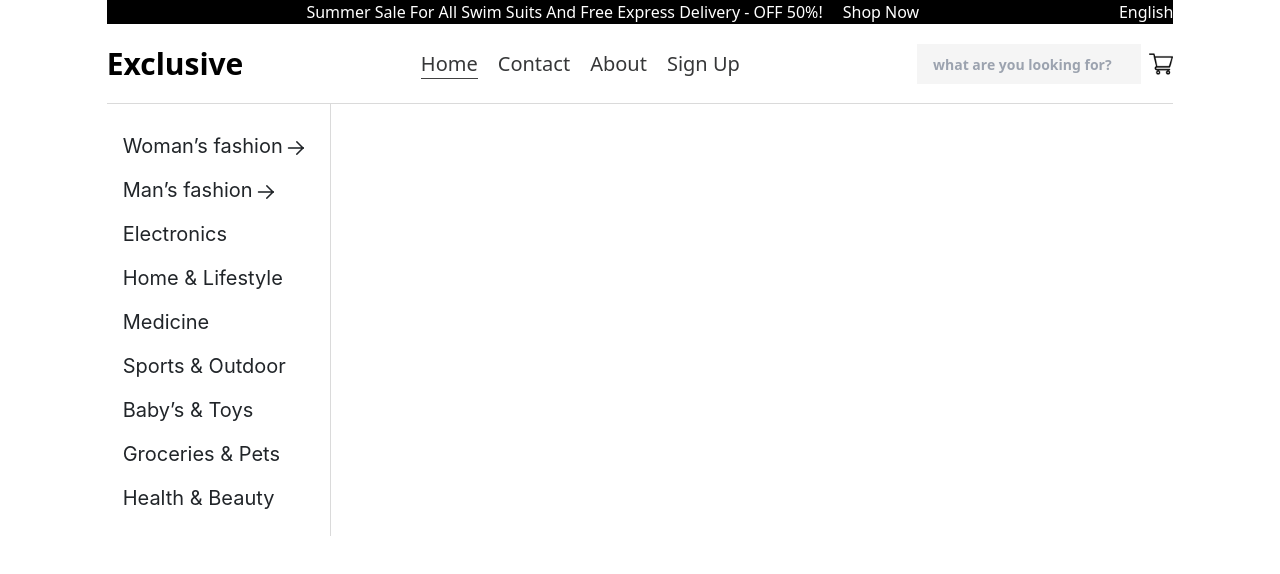
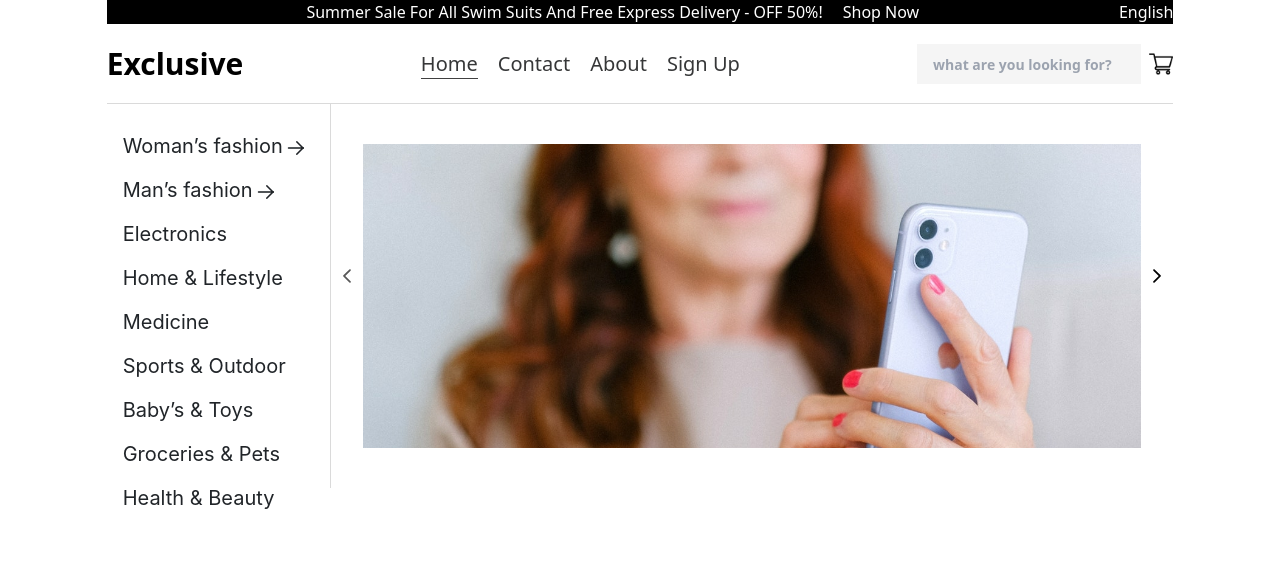
Before and after one commit to Tomo233/E-commerce, a React (Vite) app: page / in a window 1280 px wide. Shown: the top 574 px of the page. Built offline with nearby package versions, Linux system fonts and the light colour scheme.

Commit message:
carousel added (need update)

```diff
--- /dev/null
+++ b/src/components/HeroCarousel.jsx
@@ -0,0 +1,29 @@
+import { Carousel } from "primereact/carousel";
+import "primereact/resources/primereact.min.css";
+import "primereact/resources/themes/saga-blue/theme.css";
+import "primeicons/primeicons.css";
+import images from "../assets/images.jpg";
+
+function HeroCarousel() {
+  const items = [
+    {
+      src: "../assets/images",
+      alt: "Image 1",
+    },
+    { src: "path/to/image2.jpg", alt: "Image 2" },
+    { src: "path/to/image3.jpg", alt: "Image 3" },
+  ];
+  return (
+    <Carousel
+      value={items}
+      className=""
+      itemTemplate={(item) => (
+        <div className="mt-10">
+          <img src={images} alt={item.alt} />
+        </div>
+      )}
+    />
+  );
+}
+
+export default HeroCarousel;
--- a/src/components/HeroSection.jsx
+++ b/src/components/HeroSection.jsx
@@ -1,9 +1,11 @@
+import HeroCarousel from "./HeroCarousel";
 import ProductNavigation from "./ProductNavigation";
 
 function HeroSection() {
   return (
-    <section className="h-96">
+    <section className="h-96 flex justify-between">
       <ProductNavigation />
+      <HeroCarousel />
     </section>
   );
 }
```
Also changed, not shown: src/assets/images.jpg (added), src/assets/images.png (added).
